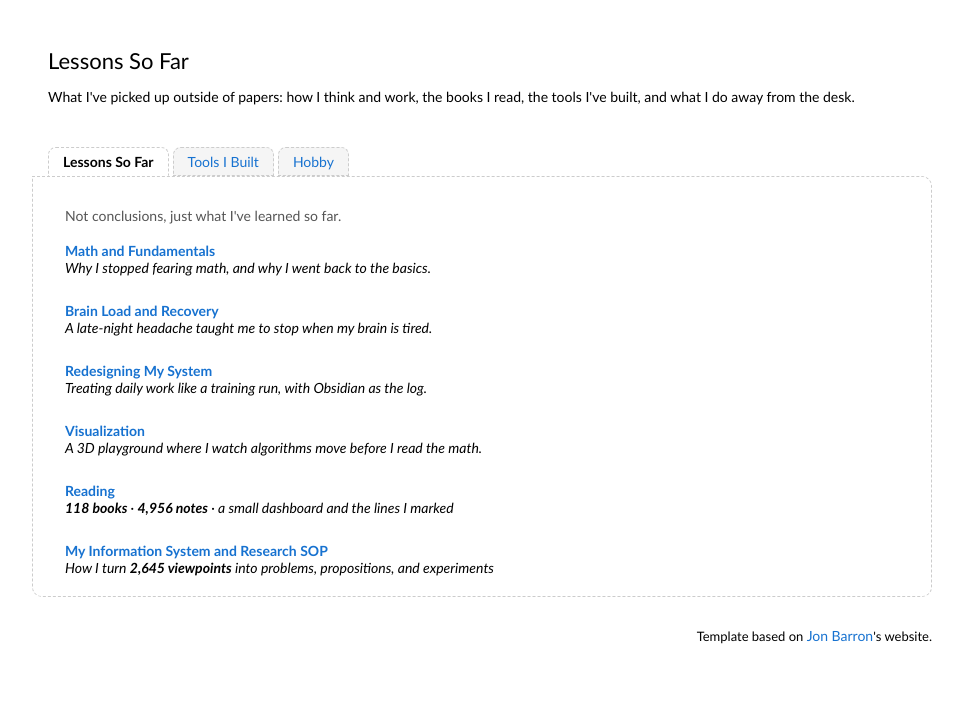
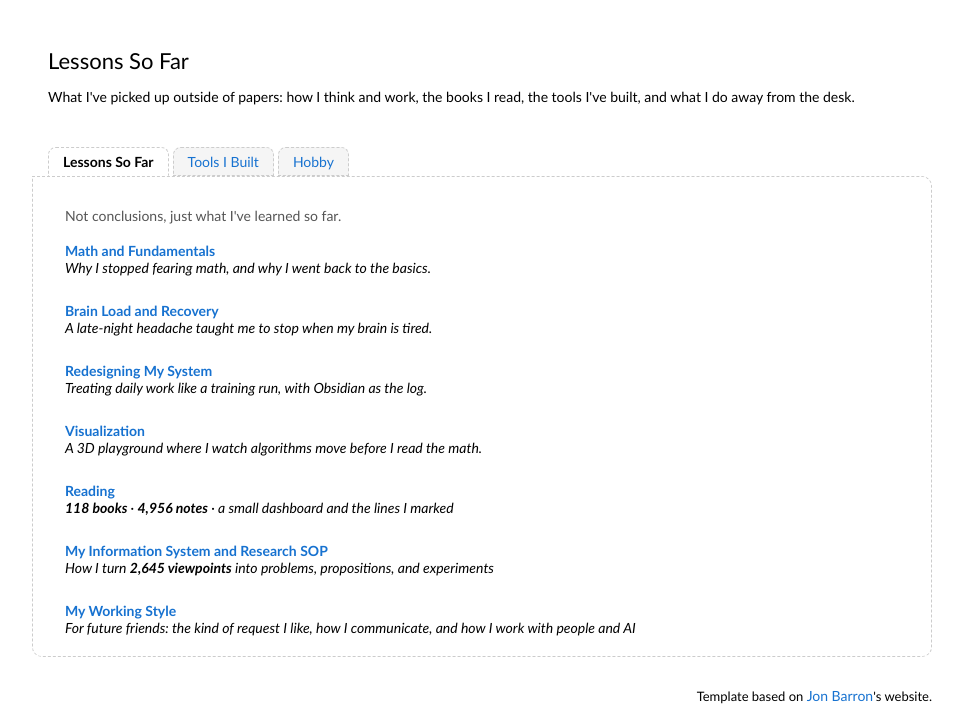
Before and after one commit to SKYETN/SKYETN.github.io, a plain HTML site: page index.html in a window 1280 px wide. Shown: the part 1967-2692 px from the top of the page, without its empty margins (158-1121 px from the left). Before the commit the page ends 2632 px from the top, so only its background shows below. Drawn offline with Linux system fonts and the light colour scheme.

Commit message:
feat: add My Working Style page
English version of her working-style note: the request template, how
she communicates, and how she works with teammates, her advisor, and AI.
Linked from Lessons So Far.

Co-Authored-By: Claude Opus 5.5 <noreply@anthropic.com>

```diff
--- a/index.html
+++ b/index.html
@@ -402,6 +402,13 @@
                 <em>How I turn <strong>2,645 viewpoints</strong> into problems, propositions, and experiments</em>
               </td>
             </tr>
+            <tr class="read" data-line="notes">
+              <td colspan="2" style="padding:8px 16px;width:100%;vertical-align:middle">
+                <a href="lessons/working-style.html"><span class="papertitle">My Working Style</span></a>
+                <br>
+                <em>For future friends: the kind of request I like, how I communicate, and how I work with people and AI</em>
+              </td>
+            </tr>
 
 
             <!-- ---- tools I built (note systems + projects) ---- -->
```
Also changed, not shown: 1 other file.
